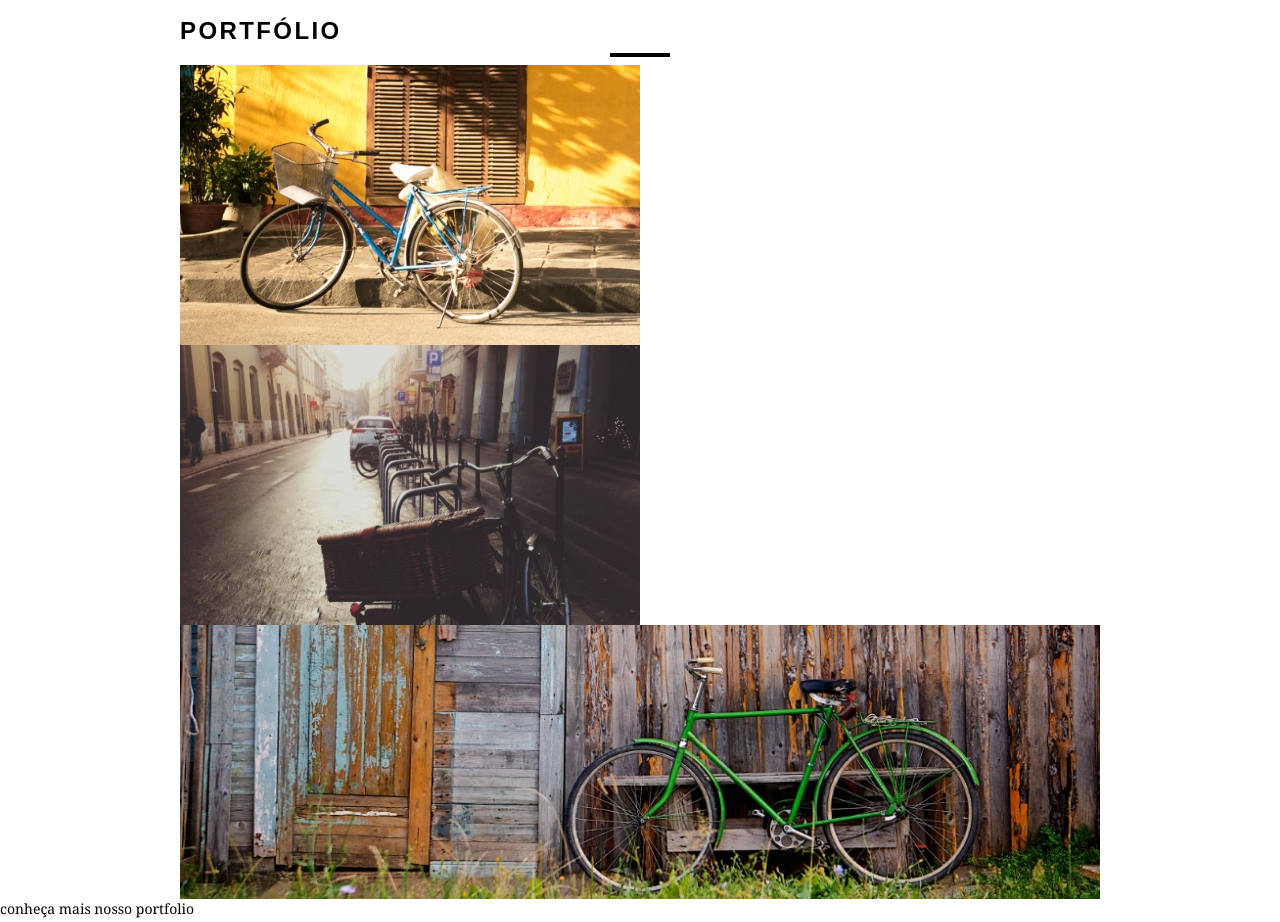
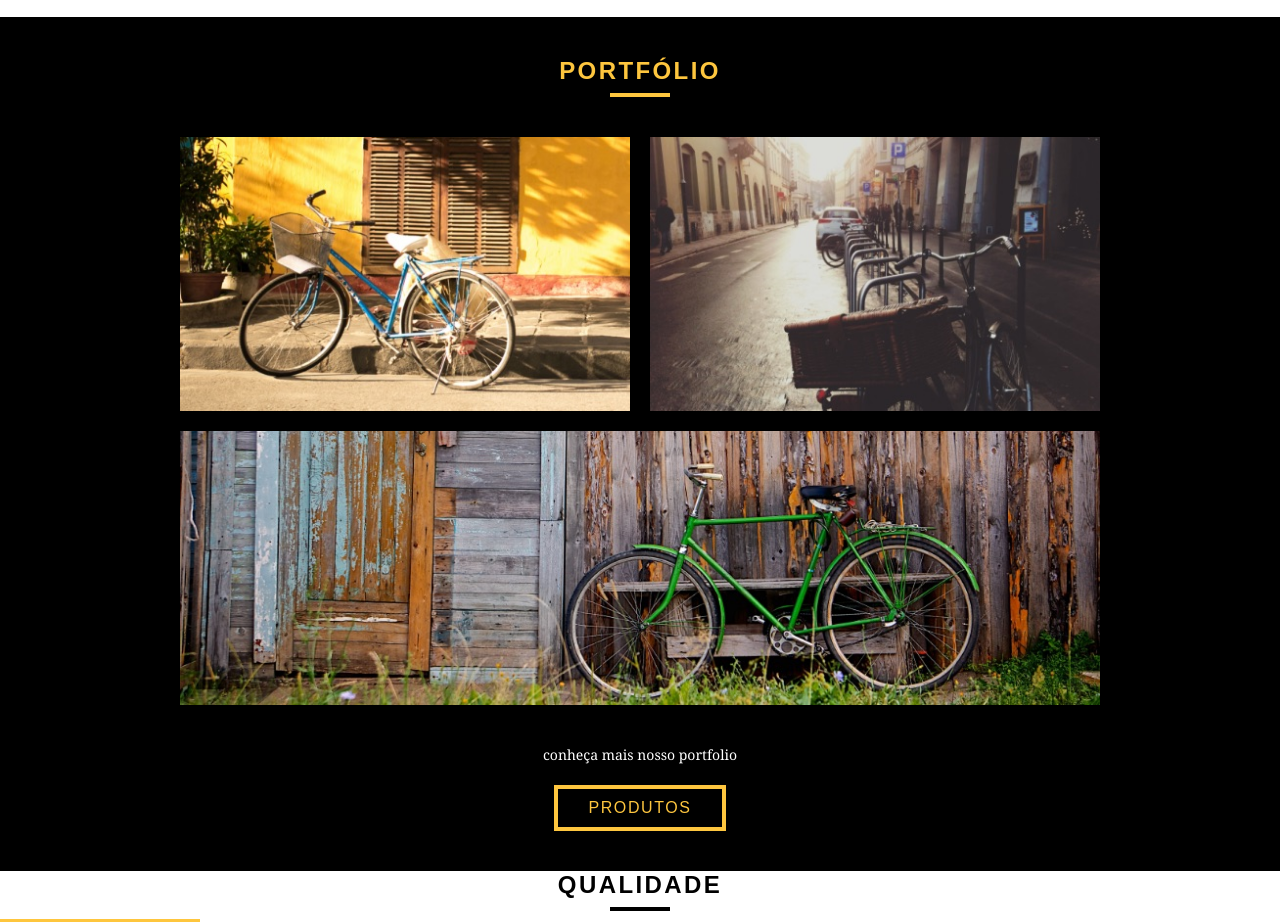
Before and after one commit to douglas0994/bikcraft, a plain HTML site: page index.html in a window 1280 px wide. Shown: the part 1160-2082 px from the top of the page. Drawn offline with Linux system fonts and the light colour scheme.

Commit message:
section portfolio finalizada css

```diff
--- a/css/componentes.css
+++ b/css/componentes.css
@@ -60,6 +60,7 @@ p {
   text-transform: uppercase;
   letter-spacing: .1em;
   color: black;
+  text-align: center;
 }
 
 .subtitulo::after {
--- a/css/home.css
+++ b/css/home.css
@@ -127,9 +127,39 @@
   padding: 10px 20px 20px 20px;
   color: black;
 }
-
+.call {
+  text-align: center;
+}
 .call p {
   font-size: 14px;
   color: black;
   margin-bottom: 20px;
 }
+
+.portfolio{
+  background: black;
+  padding: 40px;
+}
+
+.portfolio h2 {
+  color: #fec63e;
+  margin-bottom: 40px;
+}
+.portfolio .subtitulo::after {
+  background-color: #fec63e;
+}
+
+.portfolio-img {
+  display: grid;
+  grid-template-columns: 1fr 1fr;
+  gap: 20px;
+  margin-bottom: 40px;
+}
+
+.portfolio-img div:last-child {
+  grid-column: -3 / -1;
+}
+
+.portfolio .call p {
+  color: white;
+}
--- a/index.html
+++ b/index.html
@@ -67,20 +67,22 @@
     </div>
   </article>
 
-  <article class="portfolio-bg">
+  <article class="portfolio">
     <div class="container">
       <h2 class="subtitulo">Portfólio</h2>
-      <div class="portfolio-img">
+      <ul>
+        <li class="portfolio-img">
           <div>
             <img src="./img/portfolio/passeio.jpg" alt="bicicleta passeio">
           </div>
           <div>
             <img src="./img/portfolio/retro.jpg" alt="bicicleta retro">
           </div>
-        <div>
+          <div class="portfolio-img3">
             <img src="./img/portfolio/esporte.jpg" alt="bicicleta esporte">
           </div>
-      </div>
+        </li>
+      </ul>
     </div>
     <div class="call">
       <p>conheça mais nosso portfolio</p>
```
Lines whose indentation alone changed are shown as unchanged.
